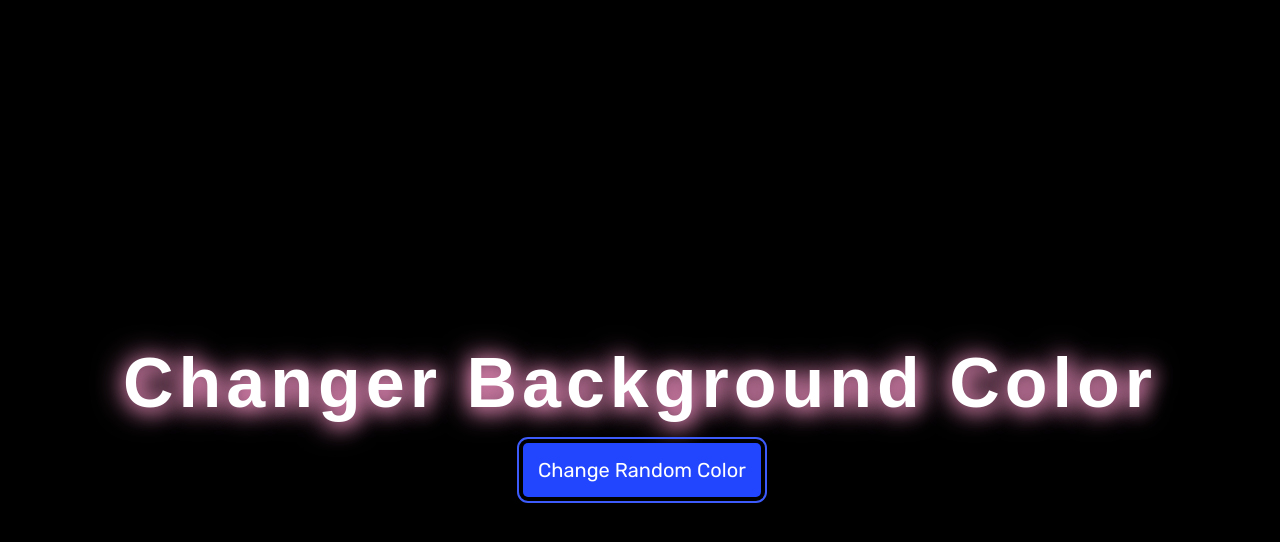
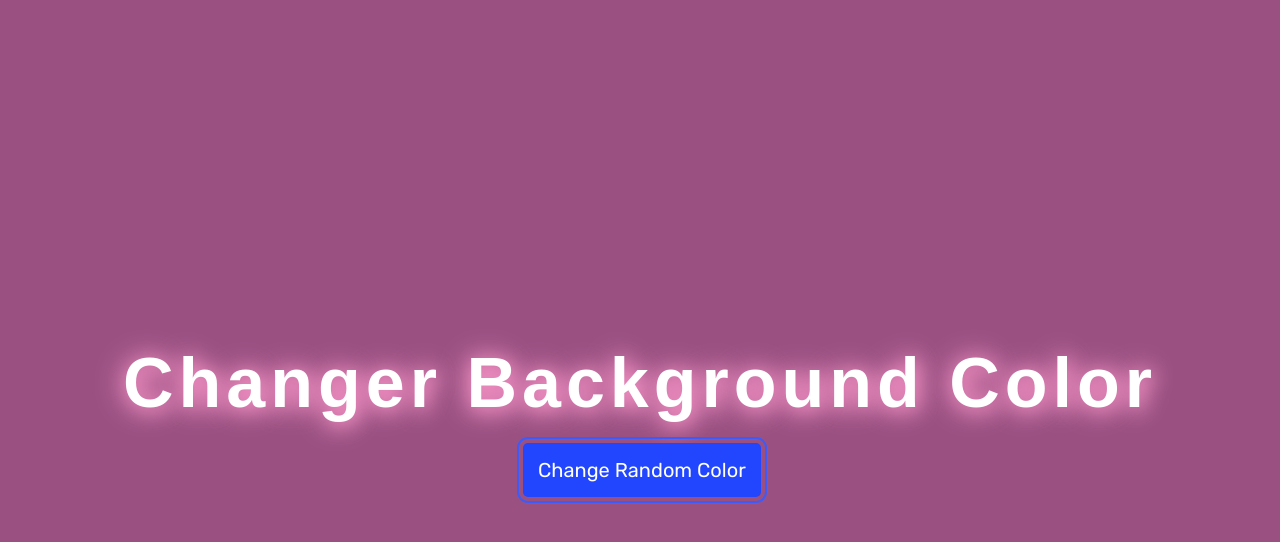
Before and after one commit to omarfaruk-cse-fn/changeBackground, a plain HTML site: page index.html in a window 1280 px wide. Both pictures are taken after a click on the button "Change Random Color". Drawn offline with Linux system fonts and the light colour scheme.

Commit message:
js Added

```diff
--- a/app.js
+++ b/app.js
@@ -0,0 +1,13 @@
+const changeColour = document.getElementById('btnColor')
+
+function getRandomColour(n) {
+  return Math.floor(Math.random() * n)
+}
+
+changeColour.addEventListener('click', function () {
+  const redColour = getRandomColour(255)
+  const greenColour = getRandomColour(255)
+  const blueColour = getRandomColour(255)
+  document.body.style.backgroundColor = `rgb(${redColour},${greenColour},${blueColour})`
+
+})
--- a/index.html
+++ b/index.html
@@ -16,7 +16,7 @@
       <h1>Changer Background Color</h1>
     </header>
     <main>
-      <button class="change-color">Change Random Color</button>
+      <button id="btnColor" class="change-color">Change Random Color</button>
     </main>
   </section>
 
```
